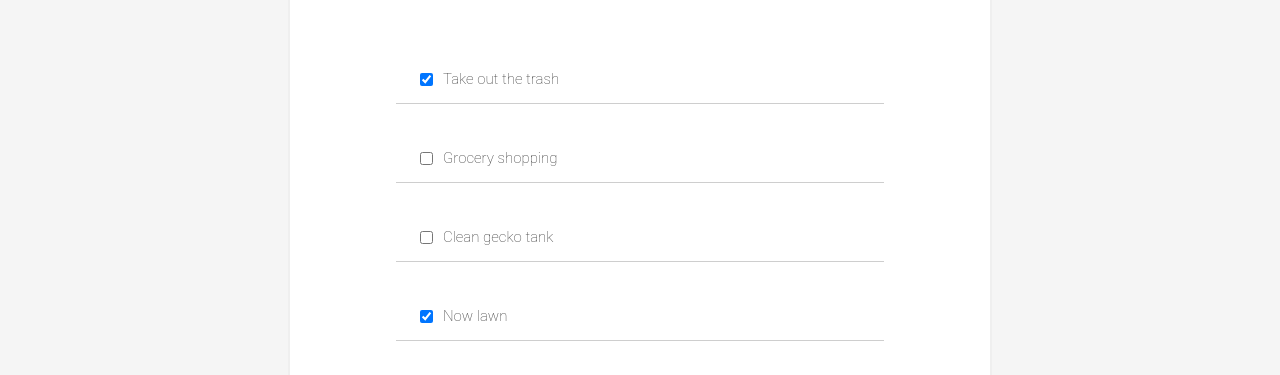
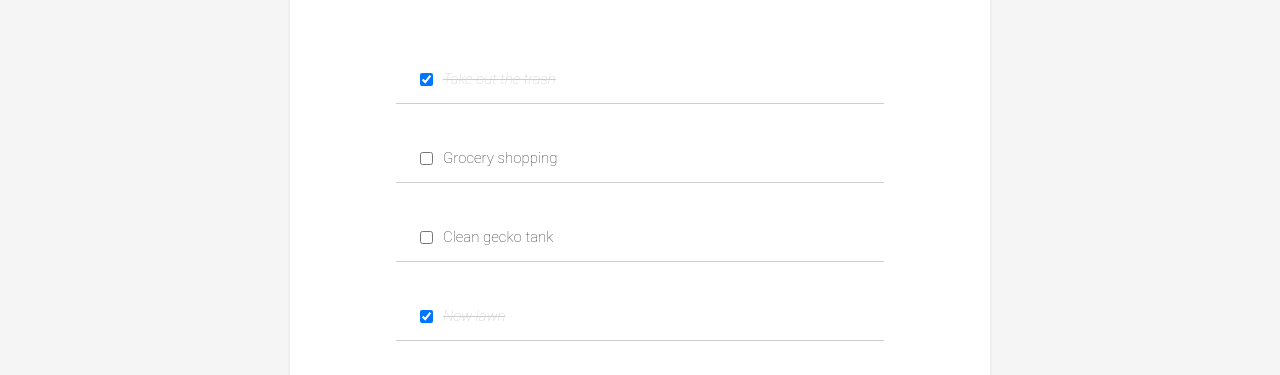
Before and after one commit to ag-piyush/to-do-app, a React (Create React App) app: page / in a window 1280 px wide. Shown: the part 121-496 px from the top of the page. Built offline with nearby package versions, Linux system fonts and the light colour scheme.

Commit message:
check uncheck styling via conditional rendering

```diff
--- a/src/components/TodoItem.js
+++ b/src/components/TodoItem.js
@@ -1,6 +1,12 @@
 import React from 'react';
 
 class TodoItem extends React.Component {
+
+    completedStyle = {
+        fontStyle: "italic",
+        color: "#cdcdcd",
+        textDecoration: "line-through"
+    }
     render() {
         console.log(this.props);
         return(
@@ -8,7 +14,7 @@
                 <input type="checkbox"
                 checked={this.props.item.completed}
                 onChange = {() => this.props.handleChange(this.props.item.id)}/>
-                <p>{this.props.item.text}</p>
+                <p style={this.props.item.completed ? this.completedStyle : null}>{this.props.item.text}</p>
             </div>
         );
     }
```
Also changed, not shown: 3 other files (tests, documents, lock files or other folders).
